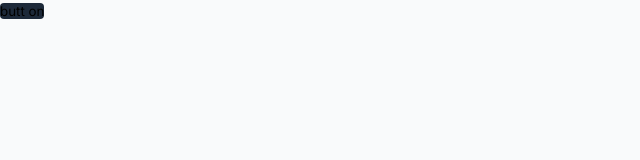
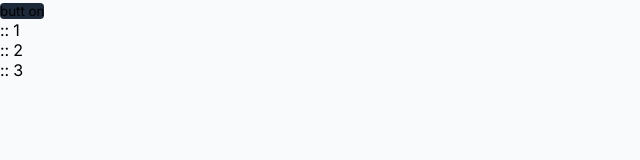
Before and after one commit to 90pixel/todo-ts, a Next.js app: page / in a window 1280 px wide. Shown: the top 160 px of the page, without its empty margins (0-640 px from the left). Built offline with nearby package versions, Linux system fonts and the light colour scheme.

Commit message:
Add DndComponent.

```diff
--- /dev/null
+++ b/components/DndComponent/index.tsx
@@ -0,0 +1,64 @@
+import { FC, useState } from 'react';
+import {
+  DndContext,
+  closestCenter,
+  KeyboardSensor,
+  PointerSensor,
+  useSensor,
+  useSensors,
+  DragEndEvent,
+} from '@dnd-kit/core';
+import {
+  arrayMove,
+  SortableContext,
+  sortableKeyboardCoordinates,
+  verticalListSortingStrategy,
+} from '@dnd-kit/sortable';
+
+import SortableItem from './SortableItem';
+
+interface DndComponentProps {
+  name?: string;
+}
+
+const DndComponent: FC<DndComponentProps> = ({ name }) => {
+  const [items, setItems] = useState(['1', '2', '3']);
+  const sensors = useSensors(
+    useSensor(PointerSensor),
+    useSensor(KeyboardSensor, {
+      coordinateGetter: sortableKeyboardCoordinates,
+    })
+  );
+
+  function handleDragEnd(event: DragEndEvent) {
+    const { active, over } = event;
+    // active sürüklenen element, over sürüklenen elementin bırakıldığı nokta
+    // eğer bırakılan nokta, dnd context dışarısında ise hata vermesini engellemek adına
+    if (!over) return null;
+
+    if (active.id !== over.id) {
+      const oldIndex = items.indexOf(active.id);
+      const newIndex = items.indexOf(over.id);
+      const updatedData = arrayMove(items, oldIndex, newIndex);
+      setItems(updatedData);
+    }
+  }
+
+  return (
+    <DndContext
+      sensors={sensors}
+      collisionDetection={closestCenter}
+      onDragEnd={handleDragEnd}
+    >
+      <SortableContext items={items} strategy={verticalListSortingStrategy}>
+        {items.map((id) => (
+          <SortableItem key={id} id={id}>
+            {id}
+          </SortableItem>
+        ))}
+      </SortableContext>
+    </DndContext>
+  );
+};
+
+export default DndComponent;
--- a/pages/index.tsx
+++ b/pages/index.tsx
@@ -1,10 +1,12 @@
 import type { NextPage } from 'next';
 import { styled } from 'stitches.config';
+import { DndComponent } from 'components';
 
 const Home: NextPage = () => {
   return (
     <div>
       <CustomButton>butt on</CustomButton>
+      <DndComponent />
     </div>
   );
 };
```
